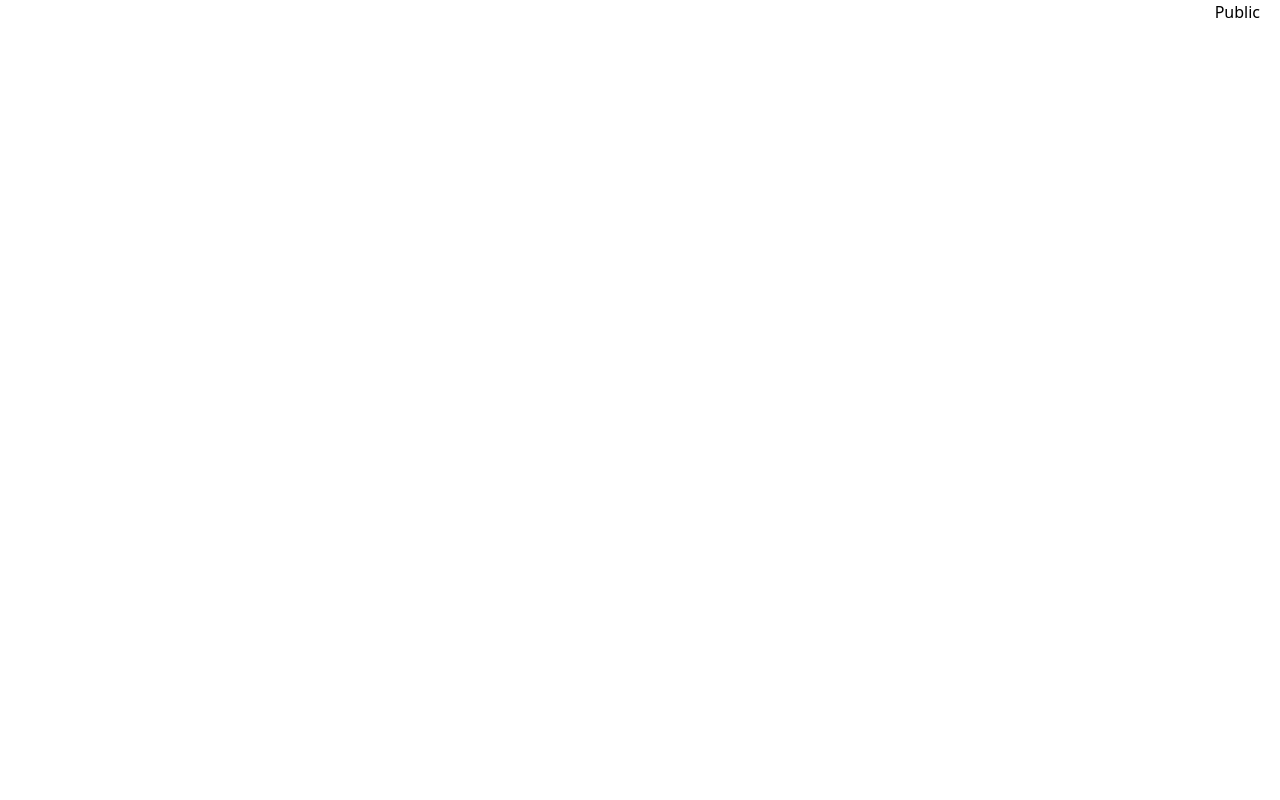
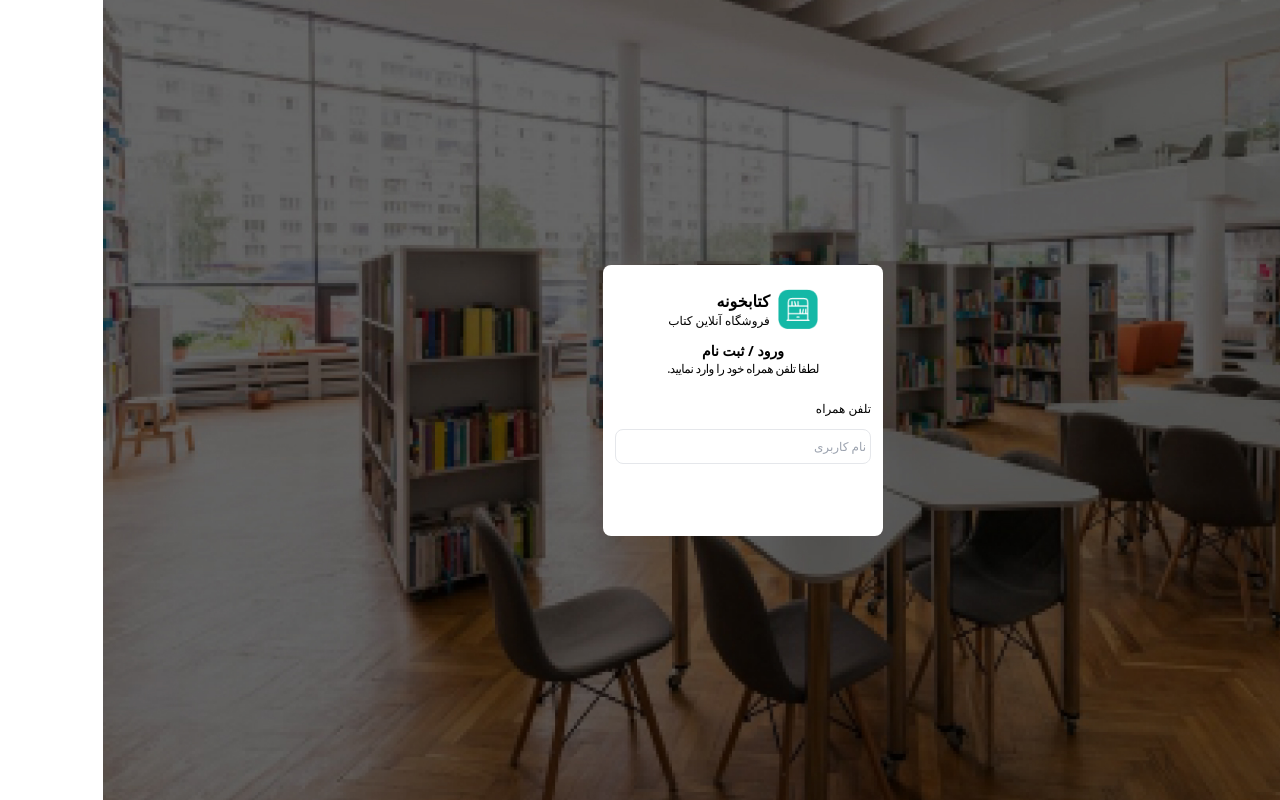
Before and after one commit to ErfanRez/dana-cup, a React (Vite) app: page / in a window 1280 px wide. Built offline with nearby package versions, Linux system fonts and the light colour scheme.

Commit message:
Login page erfan

```diff
--- a/src/index.css
+++ b/src/index.css
@@ -6,8 +6,6 @@ html {
   scroll-behavior: smooth;
   direction: rtl;
   text-align: right;
-  padding-left: 5%;
-  padding-right: 5%;
 }
 
 .Login {
--- a/src/pages/Public.jsx
+++ b/src/pages/Public.jsx
@@ -1,5 +1,130 @@
+import { useState } from "react";
+
 const Public = () => {
-  return <div className="">Public</div>;
+  const [isDirected, setIsDirected] = useState(false);
+  const handleDirected = () => {
+    setIsDirected(true);
+  };
+  return (
+    // image
+    <div className="flex items-center justify-center bg-red-500 w-full h-[100vh] Login">
+      {/* card wrapper*/}
+      <div
+        className={`"h-[275px] w-[280px] bg-white rounded-lg p-1 ${
+          isDirected && "h-[310px]"
+        }"`}
+      >
+        <div className="h-full w-full p-2">
+          <div className="flex items-center justify-center">
+            <div className="flex gap-2 items-center pt-3">
+              <img src="../public/logo.png" alt="" className="size-10" />
+              <div>
+                <h2 className="font-extrabold">کتابخونه</h2>
+                <p className="text-secondary-color text-xs">
+                  فروشگاه آنلاین کتاب
+                </p>
+              </div>
+            </div>
+          </div>
+          <div className="pt-3">
+            <h3
+              className={`font-bold text-sm text-center ${
+                isDirected && "pb-3"
+              }`}
+            >
+              ورود / ثبت نام
+            </h3>
+            <p className="text-center text-secondary-color text-xs tracking-tighter">
+              {isDirected
+                ? "کد تایید برای شماره 123456789 ارسال شد."
+                : "لطفا تلفن همراه خود را وارد نمایید."}
+            </p>
+          </div>
+          {/* <div className="pt-3 pb-3 text-xs flex flex-col gap-2 items- justify-between">
+            <form action="" className="flex flex-col">
+              <label htmlFor="" className="py-3">
+                تلفن همراه
+              </label>
+              <input
+                type="search"
+                className="bg-secondary-color-100 border border-1 rounded-lg py-2 h-full px-1"
+                placeholder="نام کاربری"
+              />
+            </form>
+          </div>
+          <div className=" flex items-center justify-between">
+            <input
+              type="numeric"
+              className="size-12 border border-1 rounded-lg"
+            />
+            <input
+              type="numeric"
+              className="size-12 border border-1 rounded-lg"
+            />
+            <input
+              type="numeric"
+              className="size-12 border border-1 rounded-lg"
+            />
+            <input
+              type="numeric"
+              className="size-12 border border-1 rounded-lg"
+            />
+          </div> */}
+          {!isDirected ? (
+            <div className="pt-3 pb-3 text-xs flex flex-col gap-2 items- justify-between">
+              <form action="" className="flex flex-col">
+                <label htmlFor="" className="py-3">
+                  تلفن همراه
+                </label>
+                <input
+                  type="search"
+                  className="bg-secondary-color-100 border border-1 rounded-lg py-2 h-full px-1"
+                  placeholder="نام کاربری"
+                />
+              </form>
+            </div>
+          ) : (
+            <div className=" flex items-center justify-between py-3">
+              <input
+                type="numeric"
+                className="size-12 border border-1 rounded-lg text-center"
+                tabIndex={0}
+              />
+              <input
+                type="numeric"
+                className="size-12 border border-1 rounded-lg text-center"
+                tabIndex={1}
+              />
+              <input
+                type="numeric"
+                className="size-12 border border-1 rounded-lg text-center"
+                tabIndex={2}
+              />
+              <input
+                type="numeric"
+                className="size-12 border border-1 rounded-lg text-center"
+                tabIndex={3}
+              />
+            </div>
+          )}
+
+          <div className="pt-3">
+            <button
+              className="bg-primary-color w-full text-white rounded-lg flex items-center justify-center p-2 text-sm"
+              onClick={() => handleDirected()}
+            >
+              ورود
+            </button>
+            {isDirected && (
+              <p className="text-[10px] text-secondary-color text-center p-5 tracking-tighter">
+                00:00 تا ارسال کد فعالسازی مجدد
+              </p>
+            )}
+          </div>
+        </div>
+      </div>
+    </div>
+  );
 };
 
 export default Public;
```
